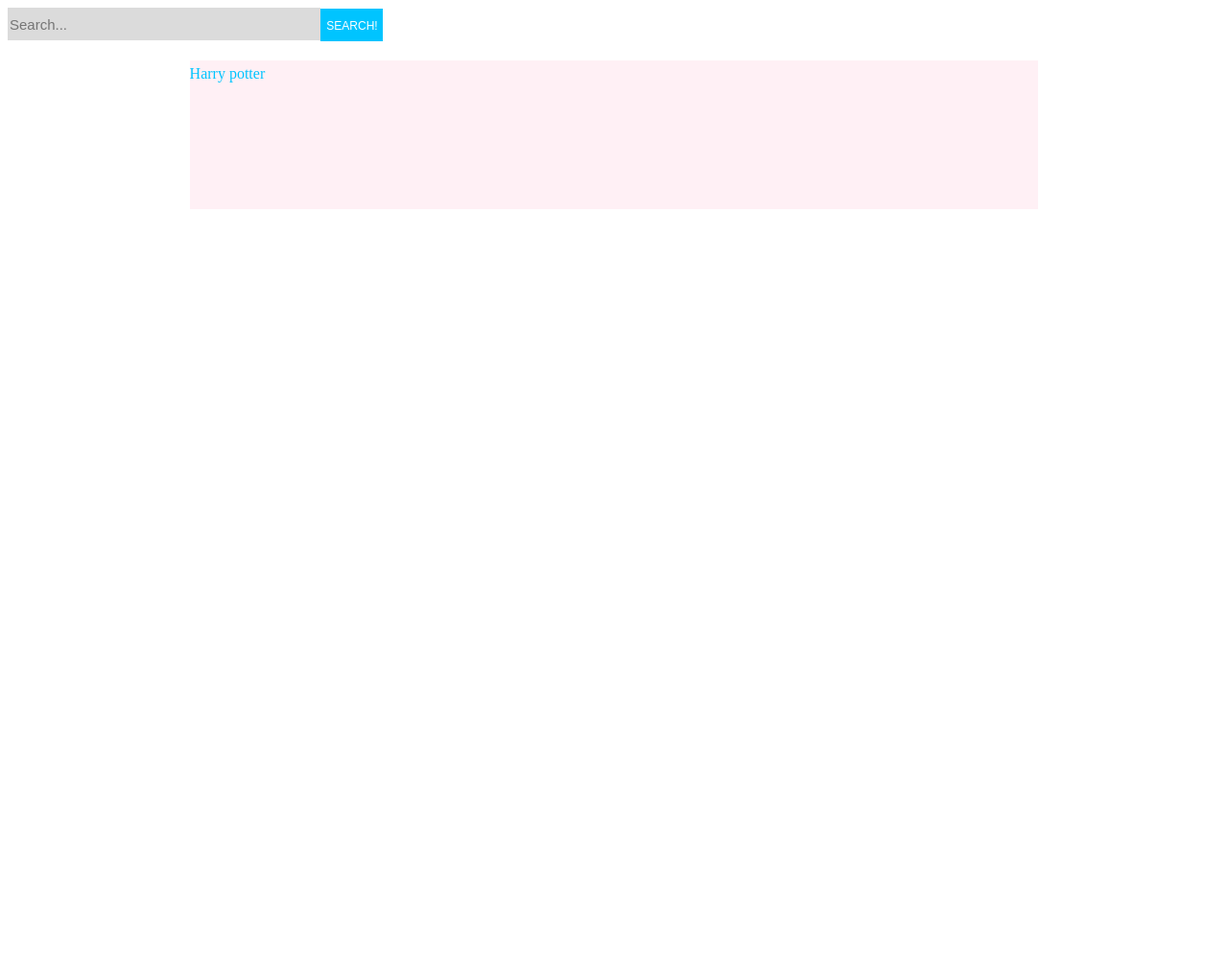
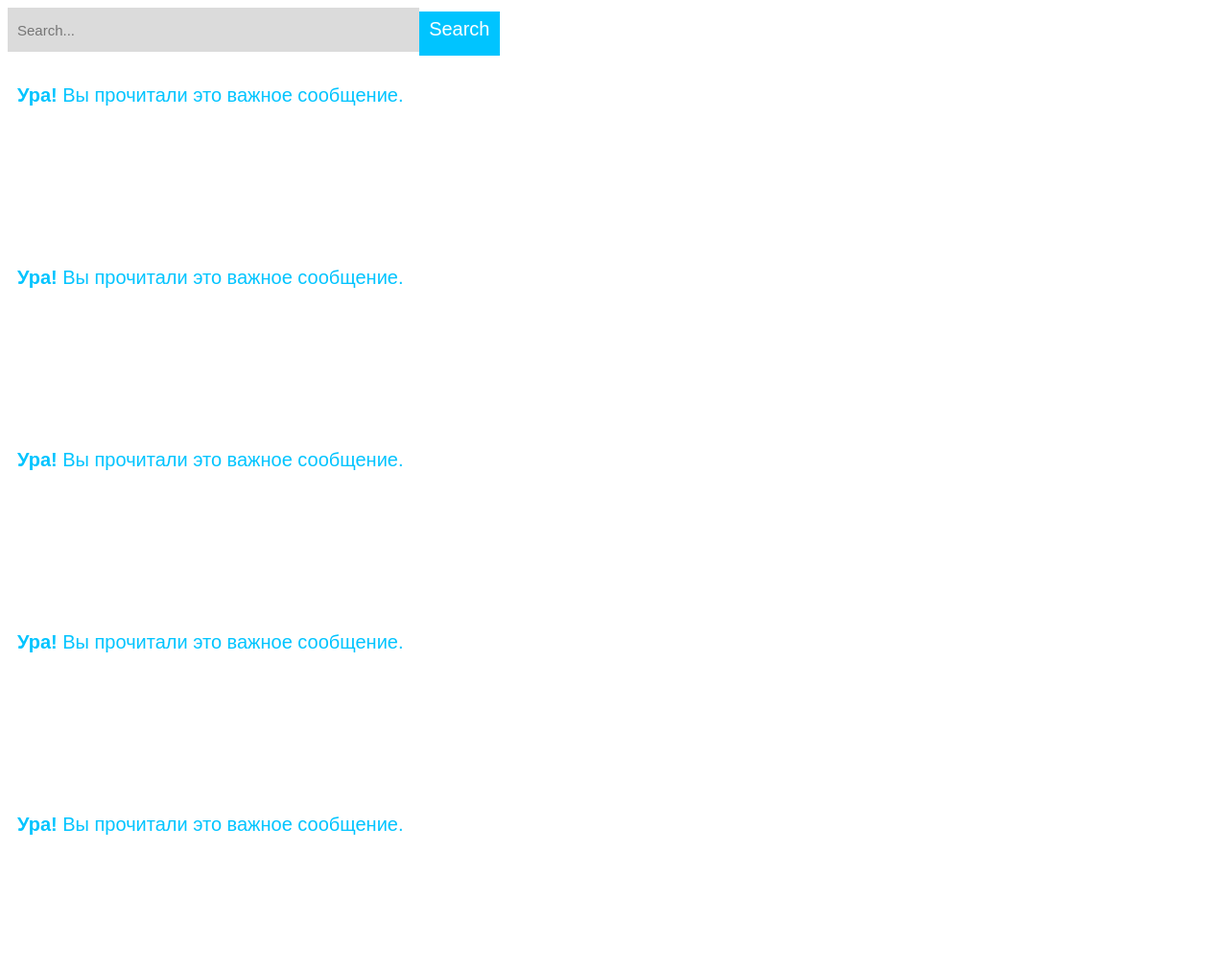
Before and after one commit to Bodicj/TefLibrary-Front-, a plain HTML site: page Main/Search/SearchPage.html in a window 1280 px wide. Shown: the top 1011 px of the page at 96% size. Before the commit the page ends 800 px from the top, so only its background shows below. Drawn offline with nearby package versions, Linux system fonts and the light colour scheme.

Commit message:
Added auto creation of div's
Auto creation without auto cmpletion from json

```diff
--- /dev/null
+++ b/Main/Search/AutoComplete.js
@@ -0,0 +1,14 @@
+$(document).ready( function Search () {
+    var n = 10;
+    var div;
+    var ContainerName = "Container";
+    for(i = 0; i < n; i++){
+        div = document.createElement('div');
+        div.className = "Catalog";
+        var NumContainer = i + 1;
+        div.innerHTML = "<strong>Ура!</strong> Вы прочитали это важное сообщение.";
+        document.getElementById(ContainerName).appendChild(div);
+        document.getElementById(ContainerName).id = "Container"+NumContainer.toString();
+        ContainerName = "Container"+NumContainer.toString();
+        }
+});
--- a/Main/Search/SearchPage.html
+++ b/Main/Search/SearchPage.html
@@ -3,16 +3,17 @@
 <head>
     <meta charset="UTF-8">
     <title>TEF Library</title>
+    <script src="https://ajax.googleapis.com/ajax/libs/jquery/3.1.1/jquery.min.js"></script>
     <link href="style.css" rel='stylesheet'>
+    <script src='AutoComplete.js'></script>
 </head>
 <body>
    <div class="search">
     <form name="search" action="#" method="get">
-        <input type="text" name="q" placeholder="Search..."id="srchBar"><button type="submit" id="srchBtn">SEARCH!</button>
+        <input type="text" name="q" placeholder="Search..."id="srchBar"><button type="button" id="srchBtn">Search</button>
     </form>
     </div>
-    <div class="container">
-        Harry potter
+    <div class="RootContainer" id='Container'>
     </div>
 </body>
 </html>
--- a/Main/Search/style.css
+++ b/Main/Search/style.css
@@ -8,38 +8,46 @@
 }
 .search{
     animation: anim_op 3s;
-    height: 3.9%;
-    width: 34%;
+    height: 4.9%;
+    width: 44%;
 }
 #srchBar{
+    padding-left: 10px;
     top: 0px;
-    height: 32px;
+    height: 44px;
     width: 75%;
     font-size: 15px;
+    font-weight: inherit;
     background-color: #dbdbdb;
     border-width: 0px;
     font-family: fantasy;
 }
 #srchBtn{
     top: 0px;
-    height: 34px;
-    padding-top: 2.5px;
+    height: 46px;
+    padding-bottom: 10px;
     width: 15%;
     background-color: #00c4ff;
     border-width: 0px;
-    font-family: Arial,sans-serif;
-    font-size: 12px;
+    font-family: Arial ,sans-serif;
+    font-size: 20px;
     color: white;
     border-left: 5px;
     border-color: #00c4ff;
 }
 .container{
     margin-left: 15%;
-    height: 150px;;
+    margin-top: 20px;
     width: 70%;
-    background-color: lavenderblush;
+    color: black;
+}
+.Catalog{
+    width: 70%;
+    margin-top: 20px;
+    padding: 10px;
+    font-family: Arial,sans-serif;
+    font-size: 20px;
     color: #00c4ff;
-    margin-top: 20px;
-    border-right: 10px;
-    padding-top: 5px;
+    height: 150px;
+    animation: anim_op 3s;
 }
```
